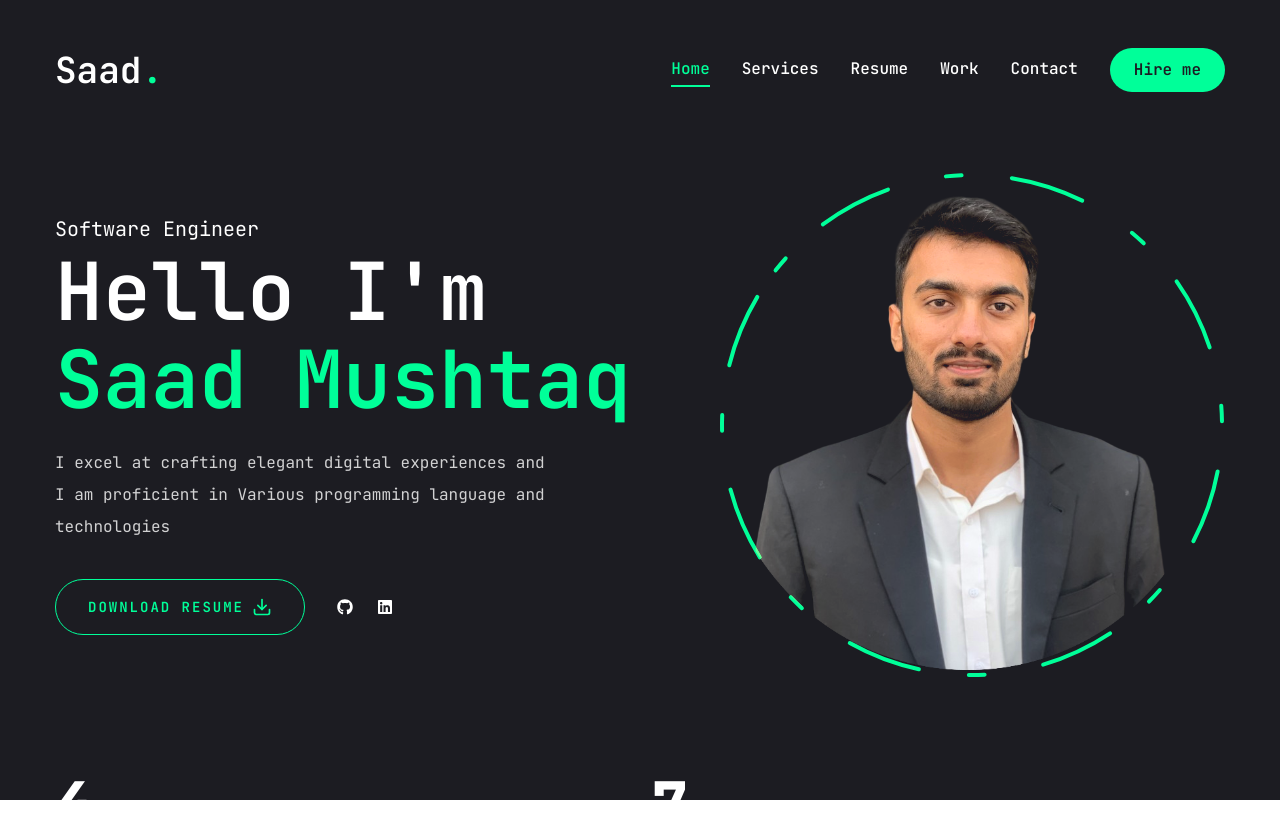
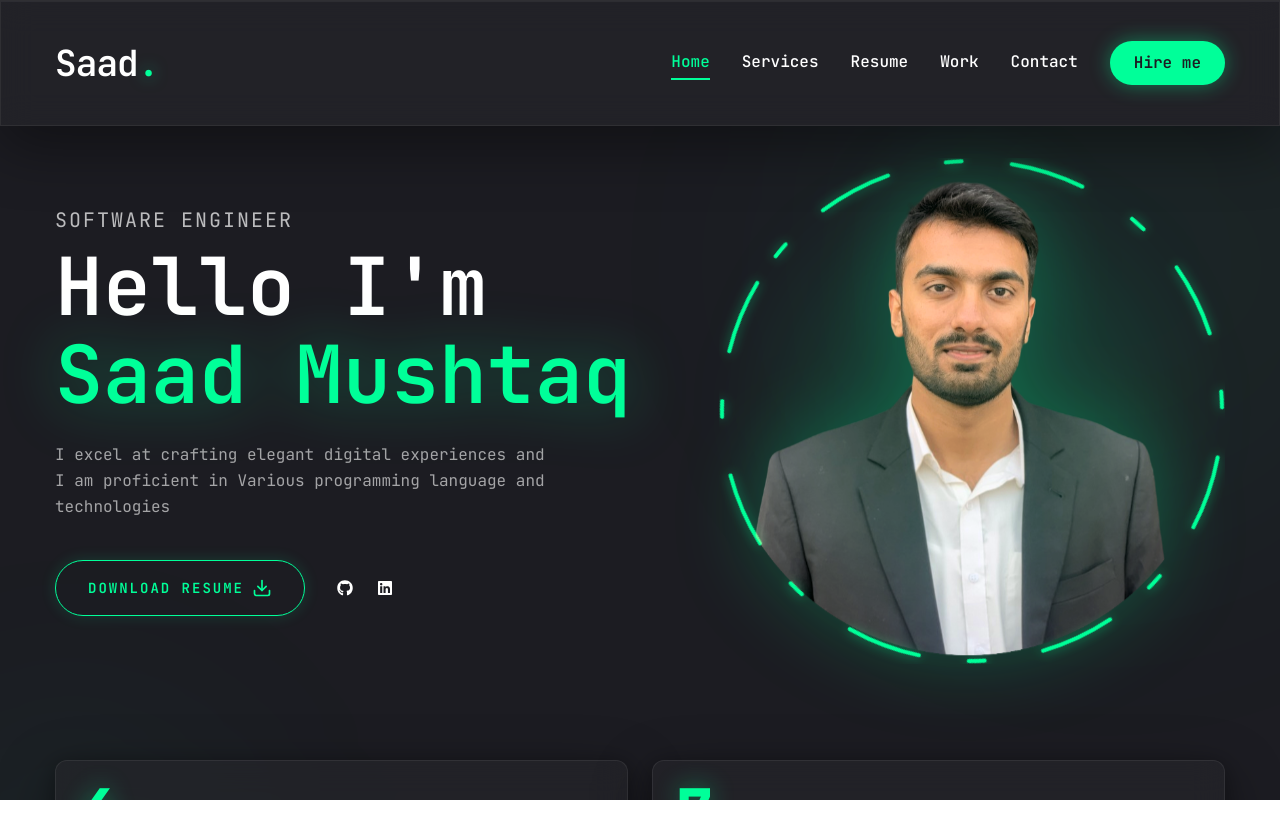
Before and after one commit to SaaadMushtaq/portfolio-nuxt, a Next.js app: page / in a window 1280 px wide. Shown: the top 838 px of the page. Built offline with nearby package versions, Linux system fonts and the light colour scheme.

Commit message:
updated the styling

```diff
--- a/app/globals.css
+++ b/app/globals.css
@@ -22,3 +22,80 @@
     -webkit-text-stroke: 1px #00ff99;
   }
 }
+
+@layer components {
+  /* Glassmorphism card */
+  .glass {
+    background: rgba(39, 39, 44, 0.6);
+    backdrop-filter: blur(16px);
+    -webkit-backdrop-filter: blur(16px);
+    border: 1px solid rgba(255, 255, 255, 0.07);
+    box-shadow:
+      0 20px 60px rgba(0, 0, 0, 0.4),
+      inset 0 1px 0 rgba(255, 255, 255, 0.05);
+  }
+
+  /* 3D lift card */
+  .card-3d {
+    transform-style: preserve-3d;
+    transition:
+      transform 0.4s cubic-bezier(0.34, 1.56, 0.64, 1),
+      box-shadow 0.4s ease;
+    box-shadow:
+      0 20px 60px rgba(0, 0, 0, 0.4),
+      0 4px 20px rgba(0, 0, 0, 0.3);
+  }
+  .card-3d:hover {
+    transform: translateY(-8px) translateZ(20px) scale(1.01);
+    box-shadow:
+      0 30px 80px rgba(0, 0, 0, 0.6),
+      0 0 30px rgba(0, 255, 153, 0.12);
+  }
+
+  /* Glowing accent border on hover */
+  .accent-border-hover {
+    border: 1px solid rgba(255, 255, 255, 0.07);
+    transition:
+      border-color 0.3s ease,
+      box-shadow 0.3s ease;
+  }
+  .accent-border-hover:hover {
+    border-color: rgba(0, 255, 153, 0.35);
+    box-shadow:
+      0 0 20px rgba(0, 255, 153, 0.1),
+      inset 0 0 20px rgba(0, 255, 153, 0.04);
+  }
+
+  /* Ambient glow backdrop for sections */
+  .section-glow::before {
+    content: "";
+    position: fixed;
+    top: -20%;
+    right: -10%;
+    width: 600px;
+    height: 600px;
+    background: radial-gradient(
+      circle,
+      rgba(0, 255, 153, 0.04) 0%,
+      transparent 70%
+    );
+    pointer-events: none;
+    z-index: 0;
+  }
+
+  /* Perspective wrapper for 3D children */
+  .perspective-1000 {
+    perspective: 1000px;
+  }
+}
+
+/* Native CSS keyframes for inline style usage */
+@keyframes float {
+  0%,
+  100% {
+    transform: translateY(0px);
+  }
+  50% {
+    transform: translateY(-12px);
+  }
+}
--- a/app/page.jsx
+++ b/app/page.jsx
@@ -6,16 +6,24 @@ import { FiDownload } from "react-icons/fi";
 
 const Home = () => {
   return (
-    <section className="h-full pb-4">
-      <div className="container mx-auto h-full">
+    <section className="h-full pb-4 relative overflow-hidden">
+      {/* Ambient glow backdrop */}
+      <div className="pointer-events-none absolute top-[-20%] right-[-10%] w-[600px] h-[600px] rounded-full bg-accent/[0.04] blur-[120px]" />
+      <div className="pointer-events-none absolute bottom-[-20%] left-[-10%] w-[400px] h-[400px] rounded-full bg-accent/[0.03] blur-[100px]" />
+
+      <div className="container mx-auto h-full relative z-10">
         <div className="flex flex-col xl:flex-row items-center justify-between xl:pt-8 xl:pb-24">
           <div className="text-center xl:text-left order-2 xl:order-none">
-            <span className="text-xl">Software Engineer</span>
+            <span className="text-xl text-white/70 tracking-widest uppercase text-sm mb-2 block">
+              Software Engineer
+            </span>
             <h1 className="h1 mb-6">
               Hello I'm <br />{" "}
-              <span className="text-accent">Saad Mushtaq</span>{" "}
+              <span className="text-accent drop-shadow-[0_0_30px_rgba(0,255,153,0.35)]">
+                Saad Mushtaq
+              </span>{" "}
             </h1>
-            <p className="max-w-[500px] mb-9 text-white/80">
+            <p className="max-w-[500px] mb-10 text-white/60 leading-relaxed">
               I excel at crafting elegant digital experiences and I am
               proficient in Various programming language and technologies
             </p>
@@ -38,7 +46,7 @@ const Home = () => {
               <div className="mb-8 xl:mb-0">
                 <Social
                   containerStyles="flex gap-6"
-                  iconStyles="w-9 h-9 border border-accent rounded-full flex justify-center items-center text-accent text-base hover:bg-accent hover:text-primary hover:transition-all duration-500"
+                  iconStyles="w-9 h-9 border border-accent/50 rounded-full flex justify-center items-center text-accent text-base hover:bg-accent hover:text-primary hover:border-accent hover:shadow-[0_0_20px_rgba(0,255,153,0.4)] transition-all duration-300"
                 />
               </div>
             </div>
--- a/app/resume/page.jsx
+++ b/app/resume/page.jsx
@@ -156,7 +156,7 @@ const Resume = () => {
         opacity: 1,
         transition: { delay: 2.4, duration: 0.4, ease: "easeIn" },
       }}
-      className="min-h-[80vh] flex items-center justify-center py-12 xl:py-0"
+      className="min-h-[80vh] flex items-center justify-center py-12 md:py-4"
     >
       <div className="container mx-auto">
         <Tabs
@@ -212,7 +212,7 @@ const Resume = () => {
                       return (
                         <li
                           key={index}
-                          className="bg-[#232329] h-[184px] py-6 px-10 rounded-xl flex flex-col justify-center items-center lg:items-start gap-1"
+                          className="bg-[#232329] min-h-[184px] py-6 px-10 rounded-xl flex flex-col justify-center items-center lg:items-start gap-1"
                         >
                           <span className="text-accent">{item.duration}</span>
                           <h3 className="text-xl max-w-[260px] min-h-[60px] text-center lg:text-left">
--- a/components/Photo.jsx
+++ b/components/Photo.jsx
@@ -1,59 +1,64 @@
-'use client';
+"use client";
 
-import { motion } from 'framer-motion';
-import Image from 'next/image';
+import { motion } from "framer-motion";
+import Image from "next/image";
 
 const Photo = () => {
   return (
-    <div className='w-full h-full relative'>
+    <div className="w-full h-full relative">
       <motion.div
         initial={{ opacity: 0 }}
         animate={{
           opacity: 1,
-          transition: { delay: 2, duration: 0.4, ease: 'easeIn' },
+          transition: { delay: 2, duration: 0.4, ease: "easeIn" },
         }}
       >
+        {/* Ambient glow behind photo */}
+        <div className="absolute inset-0 rounded-full bg-accent/10 blur-3xl scale-75 pointer-events-none" />
+
         <motion.div
           initial={{ opacity: 0 }}
           animate={{
             opacity: 1,
-            transition: { delay: 2.4, duration: 0.4, ease: 'easeInOut' },
+            transition: { delay: 2.4, duration: 0.4, ease: "easeInOut" },
           }}
-          className='w-[298px] h-[298px] xl:w-[498px] xl:h-[498px] mix-blend-lighten absolute'
+          style={{ animation: "float 6s ease-in-out infinite" }}
+          className="w-[298px] h-[298px] xl:w-[498px] xl:h-[498px] mix-blend-lighten absolute"
         >
           <Image
-            src='/assets/photo.png'
+            src="/assets/photo.png"
             priority
             quality={100}
             fill
-            alt=''
-            className='object-contain'
+            alt=""
+            className="object-contain drop-shadow-[0_0_40px_rgba(0,255,153,0.25)]"
           />
         </motion.div>
         <motion.svg
-          className='w-[300px] xl:w-[506px] h-[300px] xl:h-[506px]'
-          fill='transparent'
-          viewBox='0 0 506 506'
-          xmlns='http://www.w3.org/2000/svg'
+          className="w-[300px] xl:w-[506px] h-[300px] xl:h-[506px]"
+          fill="transparent"
+          viewBox="0 0 506 506"
+          xmlns="http://www.w3.org/2000/svg"
         >
           <motion.circle
-            cx='253'
-            cy='253'
-            r='250'
-            stroke='#00ff99'
-            strokeWidth='4'
-            strokeLinecap='round'
-            strokeLinejoin='round'
-            initial={{ strokeDasharray: '24 10 0 0' }}
+            cx="253"
+            cy="253"
+            r="250"
+            stroke="#00ff99"
+            strokeWidth="4"
+            strokeLinecap="round"
+            strokeLinejoin="round"
+            initial={{ strokeDasharray: "24 10 0 0" }}
             animate={{
-              strokeDasharray: ['15 120 25 25', '16 25 92 72', '4 250 22 22'],
+              strokeDasharray: ["15 120 25 25", "16 25 92 72", "4 250 22 22"],
               rotate: [120, 360],
             }}
             transition={{
               duration: 20,
               repeat: Infinity,
-              repeatType: 'reverse',
+              repeatType: "reverse",
             }}
+            style={{ filter: "drop-shadow(0 0 6px rgba(0,255,153,0.5))" }}
           />
         </motion.svg>
       </motion.div>
--- a/components/Stats.jsx
+++ b/components/Stats.jsx
@@ -22,19 +22,19 @@ const Stats = () => {
           {stats.map((stat, index) => {
             return (
               <div
-                className="flex-1 gap-4 items-center justify-center xl:justify-start"
+                className="flex-1 gap-4 items-center justify-center xl:justify-start glass card-3d rounded-xl px-6 py-5 cursor-default"
                 key={index}
               >
                 <CountUp
                   end={stat.num}
                   duration={5}
                   delay={2}
-                  className="text-4xl xl:text-6xl font-extrabold"
+                  className="text-4xl xl:text-6xl font-extrabold text-accent drop-shadow-[0_0_12px_rgba(0,255,153,0.4)]"
                 />
                 <p
                   className={`${
                     stat.text.length < 15 ? "max-w-[100px]" : "max-w-[150px]"
-                  } leading-snug text-white/80`}
+                  } leading-snug text-white/70 mt-1`}
                 >
                   {stat.text}
                 </p>
--- a/components/ui/Header.jsx
+++ b/components/ui/Header.jsx
@@ -1,26 +1,31 @@
-import Link from 'next/link';
-import { Button } from './button';
+import Link from "next/link";
+import { Button } from "./button";
 
 //components
-import Nav from '../Nav';
-import MobileNav from './MobileNav';
+import Nav from "../Nav";
+import MobileNav from "./MobileNav";
 
 const Header = () => {
   return (
-    <header className='py-8 xl:py-12 text-white'>
-      <div className='container mx-auto flex justify-between items-center'>
-        <Link href='/'>
-          <h1 className='text-4xl font-semibold'>
-            Saad<span className='text-accent'>.</span>
+    <header className="py-6 xl:py-10 text-white sticky top-0 z-50 glass border-b border-white/[0.06]">
+      <div className="container mx-auto flex justify-between items-center">
+        <Link href="/">
+          <h1 className="text-4xl font-semibold tracking-tight hover:opacity-80 transition-opacity">
+            Saad
+            <span className="text-accent drop-shadow-[0_0_8px_rgba(0,255,153,0.6)]">
+              .
+            </span>
           </h1>
         </Link>
-        <div className='hidden xl:flex items-center gap-8'>
+        <div className="hidden xl:flex items-center gap-8">
           <Nav />
-          <Link href='/contact'>
-            <Button>Hire me</Button>
+          <Link href="/contact">
+            <Button className="shadow-glow-accent hover:shadow-glow-accent-lg transition-shadow duration-300">
+              Hire me
+            </Button>
           </Link>
         </div>
-        <div className='xl:hidden'>
+        <div className="xl:hidden">
           <MobileNav />
         </div>
       </div>
--- a/components/ui/button.jsx
+++ b/components/ui/button.jsx
@@ -1,35 +1,37 @@
-import * as React from 'react';
-import { Slot } from '@radix-ui/react-slot';
-import { cva } from 'class-variance-authority';
+import * as React from "react";
+import { Slot } from "@radix-ui/react-slot";
+import { cva } from "class-variance-authority";
 
-import { cn } from '@/lib/utils';
+import { cn } from "@/lib/utils";
 
 const buttonVariants = cva(
-  'inline-flex items-center justify-center whitespace-nowrap rounded-full text-base font-semibold ring-offset-white transition-colors',
+  "inline-flex items-center justify-center whitespace-nowrap rounded-full text-base font-semibold ring-offset-white transition-all duration-200 active:scale-[0.97] active:translate-y-px",
   {
     variants: {
       variant: {
-        default: 'bg-accent text-primary hover:bg-accent-hover',
-        primary: 'bg-primary text-white',
+        default:
+          "bg-accent text-primary hover:bg-accent-hover shadow-[0_4px_20px_rgba(0,255,153,0.3)] hover:shadow-[0_6px_30px_rgba(0,255,153,0.5)]",
+        primary: "bg-primary text-white",
         outline:
-          'border border-accent bg-transparent text-accent hover:bg-accent hover:text-primary',
+          "border border-accent bg-transparent text-accent hover:bg-accent hover:text-primary shadow-[0_0_15px_rgba(0,255,153,0.15)] hover:shadow-[0_0_25px_rgba(0,255,153,0.35)]",
       },
       size: {
-        default: 'h-[44px] px-6',
-        sm: 'h-[48px] px-6',
-        lg: 'h-[56px] px-8 text-sm uppercase tracking-[2px]',
+        default: "h-[44px] px-6",
+        sm: "h-[48px] px-6",
+        md: "h-[44px] px-6",
+        lg: "h-[56px] px-8 text-sm uppercase tracking-[2px]",
       },
     },
     defaultVariants: {
-      variant: 'default',
-      size: 'default',
+      variant: "default",
+      size: "default",
     },
-  }
+  },
 );
 
 const Button = React.forwardRef(
   ({ className, variant, size, asChild = false, ...props }, ref) => {
-    const Comp = asChild ? Slot : 'button';
+    const Comp = asChild ? Slot : "button";
     return (
       <Comp
         className={cn(buttonVariants({ variant, size, className }))}
@@ -37,8 +39,8 @@ const Button = React.forwardRef(
         {...props}
       />
     );
-  }
+  },
 );
-Button.displayName = 'Button';
+Button.displayName = "Button";
 
 export { Button, buttonVariants };
--- a/tailwind.config.js
+++ b/tailwind.config.js
@@ -1,50 +1,84 @@
 /** @type {import('tailwindcss').Config} */
 module.exports = {
-  darkMode: ['class'],
+  darkMode: ["class"],
   content: [
-    './pages/**/*.{js,jsx}',
-    './components/**/*.{js,jsx}',
-    './app/**/*.{js,jsx}',
-    './src/**/*.{js,jsx}',
+    "./pages/**/*.{js,jsx}",
+    "./components/**/*.{js,jsx}",
+    "./app/**/*.{js,jsx}",
+    "./src/**/*.{js,jsx}",
   ],
-  prefix: '',
+  prefix: "",
   theme: {
     container: {
       center: true,
-      padding: '15px',
+      padding: "15px",
     },
     screens: {
-      sm: '640px',
-      md: '768px',
-      lg: '960px',
-      xl: '1200px',
+      sm: "640px",
+      md: "768px",
+      lg: "960px",
+      xl: "1200px",
     },
     fontFamily: {
-      primary: 'var(--font-jetbrainsMono)',
+      primary: "var(--font-jetbrainsMono)",
     },
     extend: {
       colors: {
-        primary: '#1c1c22',
+        primary: "#1c1c22",
         accent: {
-          DEFAULT: '#00ff99',
-          hover: '#00e187',
+          DEFAULT: "#00ff99",
+          hover: "#00e187",
         },
       },
       keyframes: {
-        'accordion-down': {
-          from: { height: '0' },
-          to: { height: 'var(--radix-accordion-content-height)' },
+        "accordion-down": {
+          from: { height: "0" },
+          to: { height: "var(--radix-accordion-content-height)" },
         },
-        'accordion-up': {
-          from: { height: 'var(--radix-accordion-content-height)' },
-          to: { height: '0' },
+        "accordion-up": {
+          from: { height: "var(--radix-accordion-content-height)" },
+          to: { height: "0" },
         },
       },
       animation: {
-        'accordion-down': 'accordion-down 0.2s ease-out',
-        'accordion-up': 'accordion-up 0.2s ease-out',
+        "accordion-down": "accordion-down 0.2s ease-out",
+        "accordion-up": "accordion-up 0.2s ease-out",
+        float: "float 6s ease-in-out infinite",
+        "glow-pulse": "glow-pulse 3s ease-in-out infinite",
+        shimmer: "shimmer 2.5s linear infinite",
+      },
+      keyframes: {
+        ...{},
+        float: {
+          "0%, 100%": { transform: "translateY(0px)" },
+          "50%": { transform: "translateY(-12px)" },
+        },
+        "glow-pulse": {
+          "0%, 100%": { boxShadow: "0 0 20px rgba(0,255,153,0.3)" },
+          "50%": {
+            boxShadow:
+              "0 0 40px rgba(0,255,153,0.6), 0 0 80px rgba(0,255,153,0.2)",
+          },
+        },
+        shimmer: {
+          "0%": { backgroundPosition: "-200% center" },
+          "100%": { backgroundPosition: "200% center" },
+        },
+      },
+      boxShadow: {
+        "glow-accent": "0 0 20px rgba(0,255,153,0.4)",
+        "glow-accent-lg":
+          "0 0 40px rgba(0,255,153,0.5), 0 0 80px rgba(0,255,153,0.2)",
+        "card-3d": "0 20px 60px rgba(0,0,0,0.5), 0 4px 20px rgba(0,0,0,0.3)",
+        "card-hover":
+          "0 30px 80px rgba(0,0,0,0.6), 0 0 30px rgba(0,255,153,0.15)",
+      },
+      backgroundImage: {
+        "gradient-radial": "radial-gradient(var(--tw-gradient-stops))",
+        "shimmer-gradient":
+          "linear-gradient(90deg, transparent, rgba(0,255,153,0.1), transparent)",
       },
     },
   },
-  plugins: [require('tailwindcss-animate')],
+  plugins: [require("tailwindcss-animate")],
 };
```
Also changed, not shown: app/contact/page.jsx (+5 -3 lines), app/services/page.jsx (+34 -32 lines).
